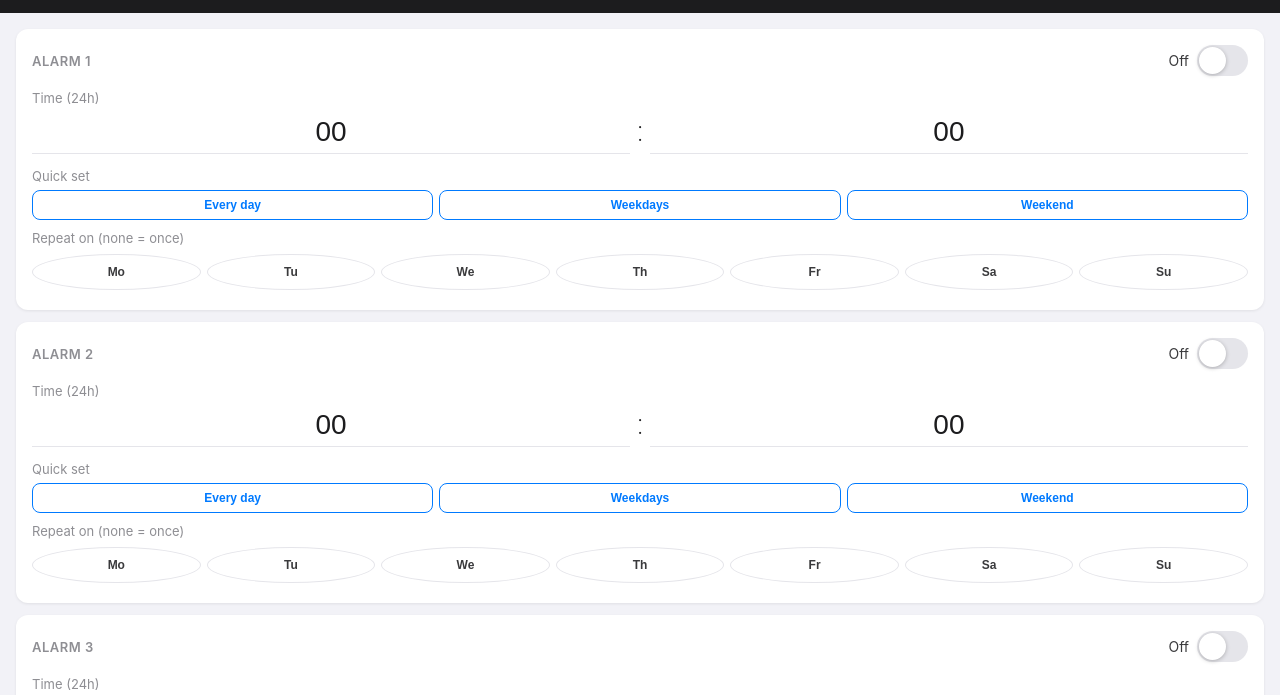
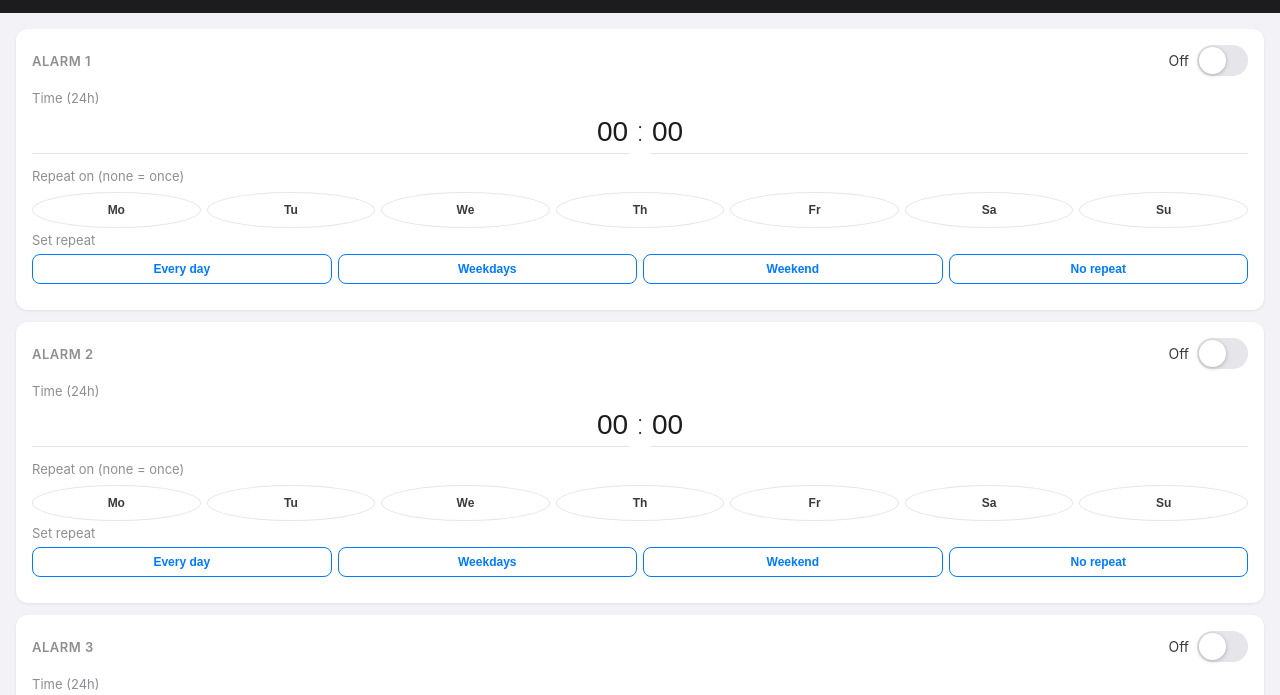
Before and after one commit to rbreen/MyPebbleProjects, a website: page docs/config.html in a window 1280 px wide. Shown: the part 67-762 px from the top of the page. Drawn offline with Linux system fonts and the light colour scheme.

Commit message:
Refactor time select styles and update preset labels

```diff
--- a/docs/config.html
+++ b/docs/config.html
@@ -103,6 +103,9 @@
       text-align: center;
     }
     .time-select:focus { border-bottom-color: #007aff; }
+    /* Hour right-aligned, minute left-aligned — colon acts as visual centre */
+    .time-select-hour   { text-align: right;  text-align-last: right;  }
+    .time-select-minute { text-align: left;   text-align-last: left;   }
     .time-colon {
       font-size: 28px; font-weight: 200; color: #1c1c1e;
       /* Nudge down slightly to align with select text baseline */
@@ -216,7 +219,7 @@ function loadFromURL() {
 // ── Build hour options (00–23) ────────────────────────────────────
 function buildHourSelect(index, currentHour) {
   var sel = document.createElement('select');
-  sel.className = 'time-select';
+  sel.className = 'time-select time-select-hour';
   sel.id = 'hour-' + index;
   for (var h = 0; h < 24; h++) {
     var opt = document.createElement('option');
@@ -232,7 +235,7 @@ function buildHourSelect(index, currentHour) {
 // ── Build minute options (00–59) ──────────────────────────────────
 function buildMinuteSelect(index, currentMinute) {
   var sel = document.createElement('select');
-  sel.className = 'time-select';
+  sel.className = 'time-select time-select-minute';
   sel.id = 'min-' + index;
   for (var m = 0; m < 60; m++) {
     var opt = document.createElement('option');
@@ -332,7 +335,7 @@ function buildCard(index) {
   presetsRow.className = 'presets-row';
 
   var presetsLbl = document.createElement('label');
-  presetsLbl.textContent = 'Quick set';
+  presetsLbl.textContent = 'Set repeat';
 
   var presetBtns = document.createElement('div');
   presetBtns.className = 'preset-buttons';
@@ -340,7 +343,8 @@ function buildCard(index) {
   [
     { label: 'Every day', days: PRESET_DAILY },
     { label: 'Weekdays',  days: PRESET_WEEKDAYS },
-    { label: 'Weekend',   days: PRESET_WEEKEND }
+    { label: 'Weekend',   days: PRESET_WEEKEND },
+    { label: 'No repeat', days: 0 }
   ].forEach(function(p) {
     var btn = document.createElement('button');
     btn.className = 'preset-btn';
@@ -381,10 +385,12 @@ function buildCard(index) {
   daysRow.appendChild(dayBtns);
 
   // ── Assemble ──────────────────────────────────────────────────────
+  // Presets sit below the day buttons so the primary controls (time + days)
+  // are grouped together, and the shortcuts are a secondary affordance below.
   card.appendChild(header);
   card.appendChild(timeRow);
+  card.appendChild(daysRow);
   card.appendChild(presetsRow);
-  card.appendChild(daysRow);
   return card;
 }
 
```
